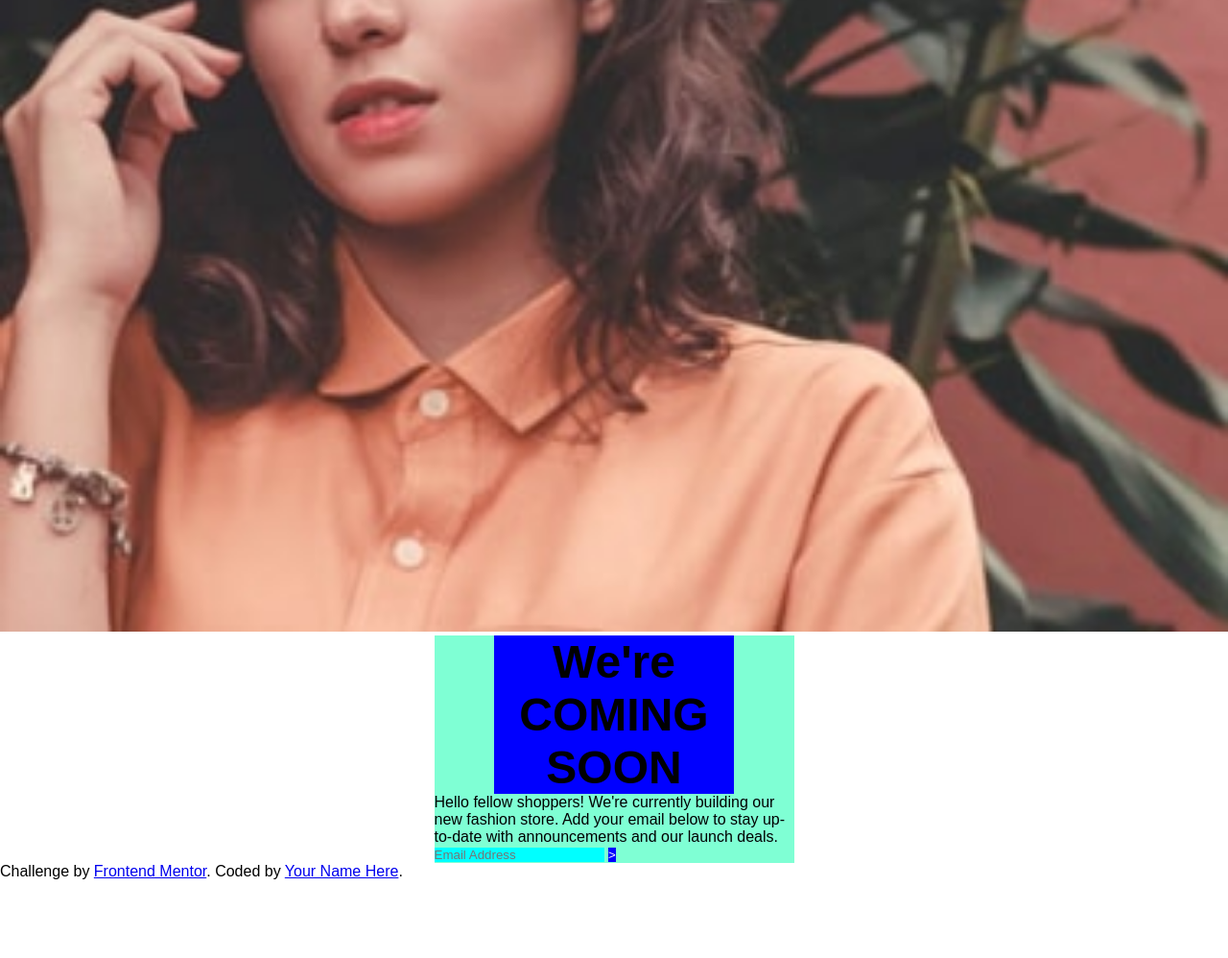
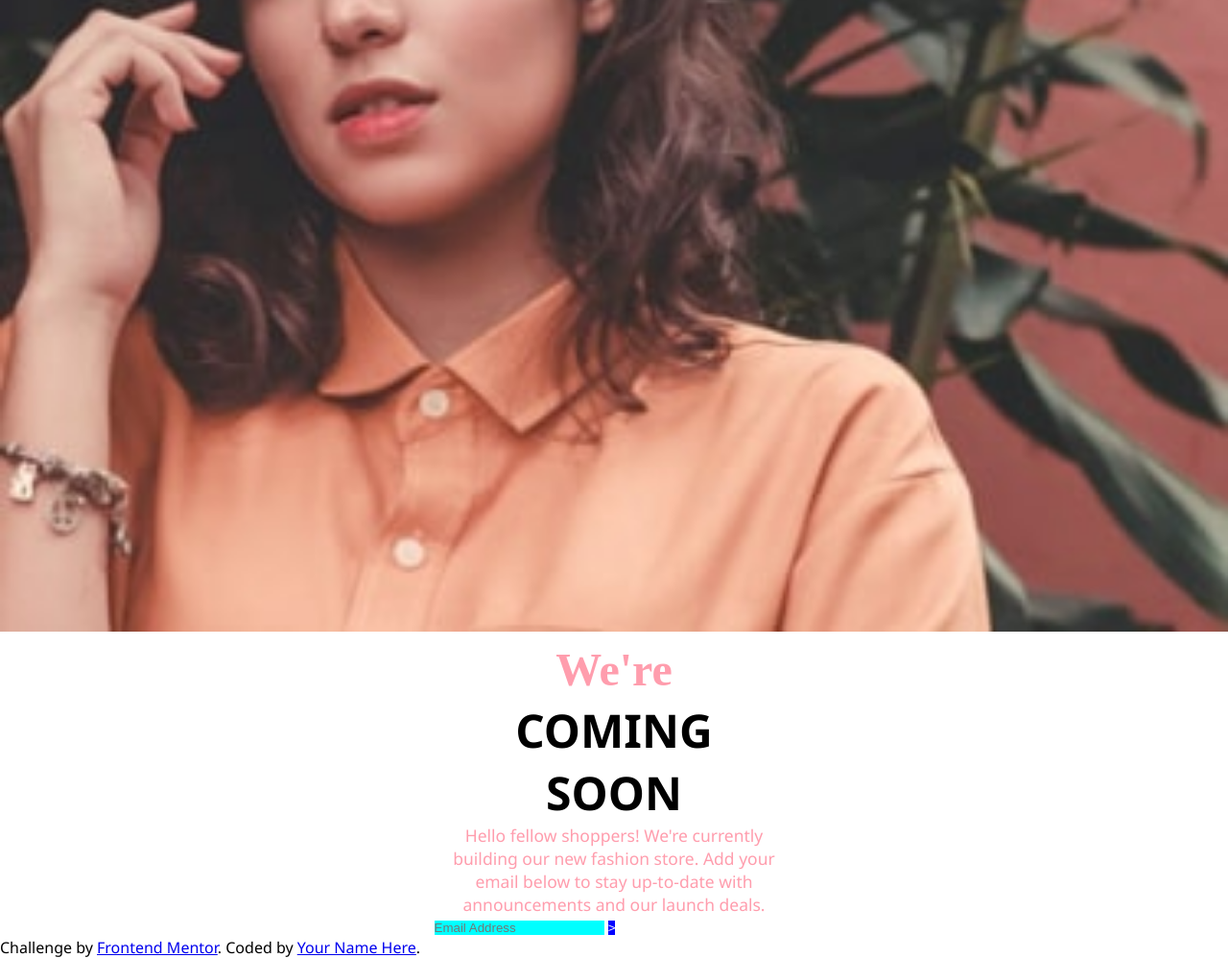
Before and after one commit to allmuniz/Desafios, a plain HTML site: page 00 - Principal/desafios/fontend_mentor/D-002/index.html in a window 1280 px wide. Shown: the part 270-1268 px from the top of the page at 96% size. Before the commit the page ends 1187 px from the top, so only its background shows below. Drawn offline with Linux system fonts and the light colour scheme.

Commit message:
Update style.css

```diff
--- a/00 - Principal/desafios/fontend_mentor/D-002/style/style.css
+++ b/00 - Principal/desafios/fontend_mentor/D-002/style/style.css
@@ -4,7 +4,7 @@
     margin: 0px;
 }
 body{
-    font-family: Arial, Helvetica, sans-serif;
+    font-family: 'Segoe UI', Tahoma, Geneva, Verdana, sans-serif;
 }
 header{
     height: 75px;
@@ -17,15 +17,6 @@ header img{
 div#boxmain{
     width: 375px;
     margin: auto;
-    background-color: aquamarine;
-}
-div#boxmain h1{
-    width: 250px;
-    text-align: center;
-    font-size: 3em;
-    margin: auto;
-    background-color: blue;
-
 }
 div#imagemtop{
     width: 100vw;
@@ -34,6 +25,22 @@ div#imagemtop{
 img#picturewoman{
     width: 100vw;
 }
+div#boxmain h1{
+    width: 250px;
+    text-align: center;
+    font-size: 3em;
+    margin: auto;
+}
+div#boxmain span{
+    font-family: 'Times New Roman', Times, serif;
+    color: rgb(255, 157, 173);
+}
+div#boxmain p{
+    text-align: center;
+    font-size: 17.5px;
+    color: rgb(255, 157, 173);
+}
+
 input#txtemail{
     background-color: aqua;
     border: none;
```
